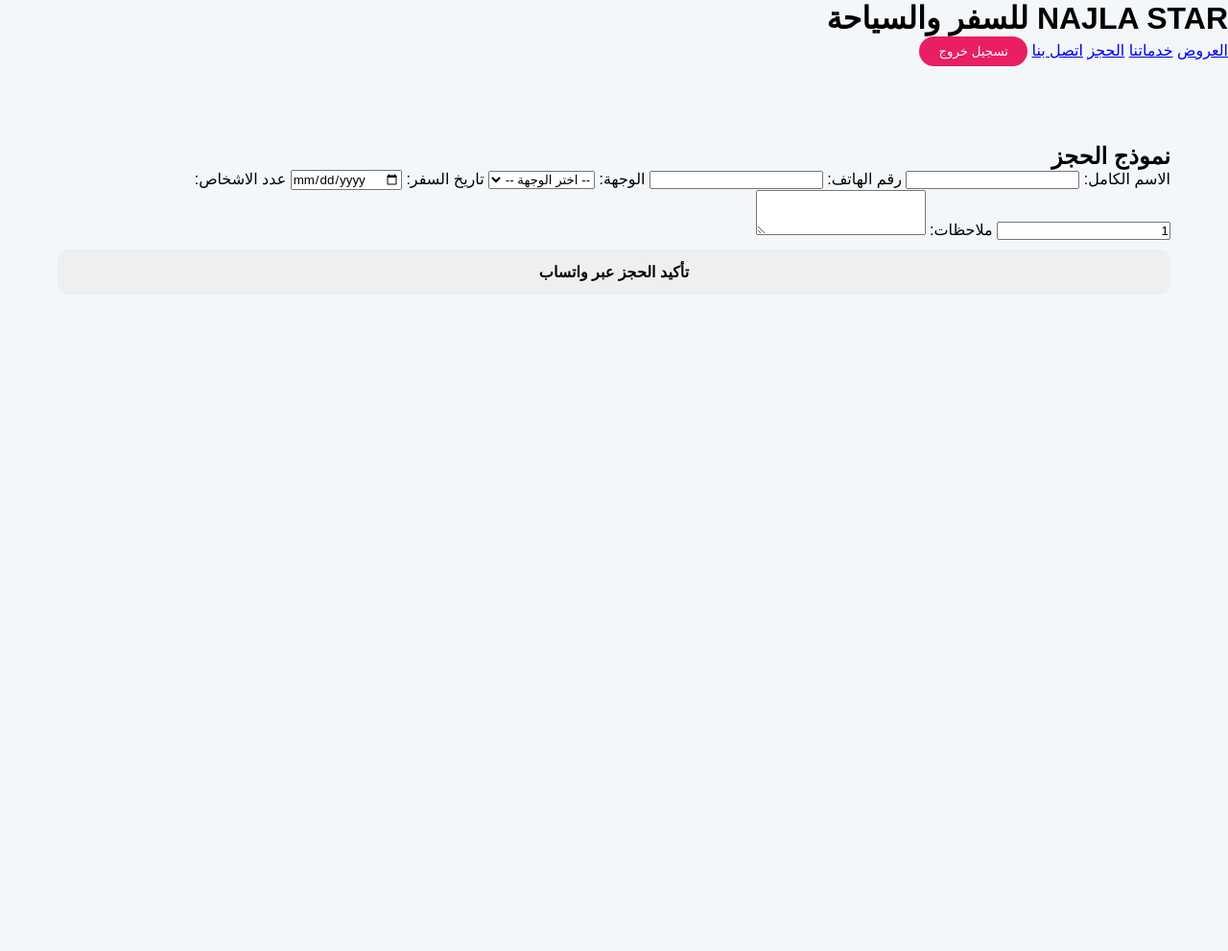
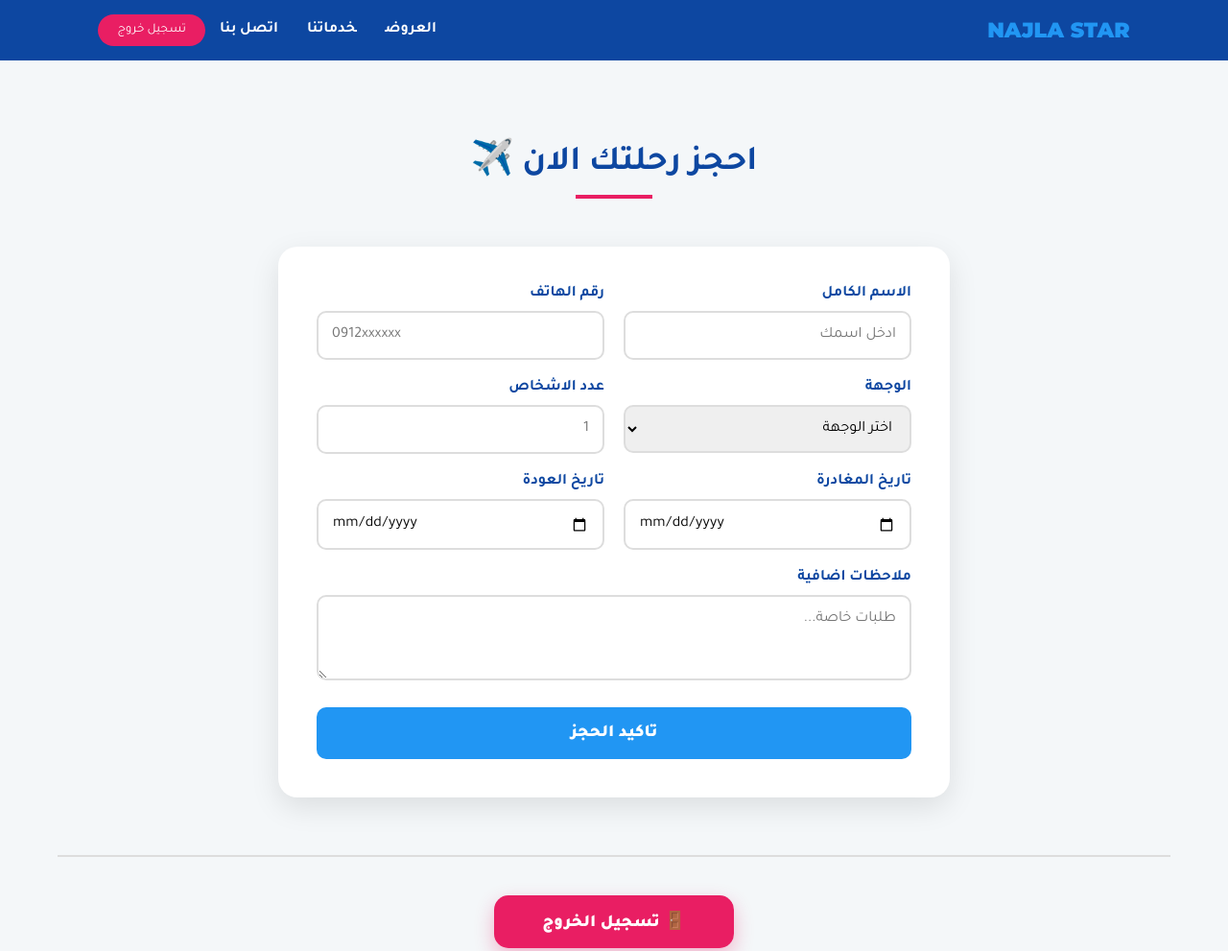
Before and after one commit to mhmaslam355-arch/safar-Travel1, a plain HTML site: page booking.html in a window 1280 px wide. Shown: the top 991 px of the page at 96% size. Before the commit the page ends 800 px from the top, so only its background shows below. Drawn offline with Linux system fonts and the light colour scheme.

Commit message:
Revamp booking.html layout and form elements
Updated the layout and form structure for the booking page, including new input fields and improved user interface elements.

```diff
--- a/booking.html
+++ b/booking.html
@@ -3,89 +3,60 @@
 <head>
 <meta charset="UTF-8">
 <meta name="viewport" content="width=device-width, initial-scale=1.0">
-  <title>الحجز - NAJLA STAR</title>
+<title>NAJLA STAR - الحجز</title>
+<link href="https://fonts.googleapis.com/css2?family=Tajawal:wght@400;700;900&family=Montserrat:wght@700;900&display=swap" rel="stylesheet">
 <link rel="stylesheet" href="style.css">
 </head>
 <body>
-  <header>
-    <h1>NAJLA STAR للسفر والسياحة</h1>
-    <nav>
-      <a href="offers.html">العروض</a>
-      <a href="services.html">خدماتنا</a>
-      <a href="booking.html">الحجز</a>
-      <a href="contact.html">اتصل بنا</a>
-      <button class="btn-logout" onclick="logout()">تسجيل خروج</button>
-    </nav>
-  </header>
-
-  <main class="container">
-    <h2>نموذج الحجز</h2>
-    <form id="bookingForm">
-
-      <label>الاسم الكامل:</label>
-      <input type="text" id="name" required>
-
-      <label>رقم الهاتف:</label>
-      <input type="tel" id="phone" required>
-
-      <label>الوجهة:</label>
+<header class="navbar"><div class="logo">NAJLA STAR</div><nav><a href="offers.html">العروض</a><a href="services.html">خدماتنا</a><a href="contact.html">اتصل بنا</a><button class="btn-logout" onclick="logout()">تسجيل خروج</button></nav></header>
+<div class="container">
+  <h2 class="section-title">احجز رحلتك الان ✈️</h2>
+  <form class="booking-form" onsubmit="alert('تم استلام طلب الحجز بنجاح. سوف نتواصل معك خلال 24 ساعة'); return false;">
+    <div class="form-row">
+      <div class="form-group">
+        <label>الاسم الكامل</label>
+        <input type="text" placeholder="ادخل اسمك" required>
+      </div>
+      <div class="form-group">
+        <label>رقم الهاتف</label>
+        <input type="tel" placeholder="0912xxxxxx" required>
+      </div>
+    </div>
+    <div class="form-row">
+      <div class="form-group">
+        <label>الوجهة</label>
         <select id="destinationSelect" required>
-        <option value="">-- اختر الوجهة --</option>
-        <option value="القاهرة">القاهرة</option>
-        <option value="دبي">دبي</option>
-        <option value="اسطنبول">اسطنبول</option>
-        <option value="جدة">جدة</option>
-        <option value="الرياض">الرياض</option>
+          <option>اختر الوجهة</option>
+          <option>القاهرة - مصر</option>
+          <option>دبي - الامارات</option>
+          <option>اسطنبول - تركيا</option>
         </select>
-
-      <label>تاريخ السفر:</label>
-      <input type="date" id="date" required>
-
-      <label>عدد الاشخاص:</label>
-      <input type="number" id="people" min="1" value="1" required>
-
-      <label>ملاحظات:</label>
-      <textarea id="notes" rows="3"></textarea>
-
-      <button type="submit" class="btn">تأكيد الحجز عبر واتساب</button>
+      </div>
+      <div class="form-group">
+        <label>عدد الاشخاص</label>
+        <input type="number" placeholder="1" min="1" required>
+      </div>
+    </div>
+    <div class="form-row">
+      <div class="form-group">
+        <label>تاريخ المغادرة</label>
+        <input type="date" required>
+      </div>
+      <div class="form-group">
+        <label>تاريخ العودة</label>
+        <input type="date" required>
+      </div>
+    </div>
+    <div class="form-group">
+      <label>ملاحظات اضافية</label>
+      <textarea rows="3" placeholder="طلبات خاصة..."></textarea>
+    </div>
+    <button type="submit" class="btn-book">تاكيد الحجز</button>
   </form>
-  </main>
-
+  <div class="logout-section">
+    <button class="btn-logout-big" onclick="logout()">🚪 تسجيل الخروج</button>
+  </div>
+</div>
 <script src="script.js"></script>
-  <script>
-    // كود ارسال الواتساب
-    document.getElementById('bookingForm').addEventListener('submit', function(e){
-      e.preventDefault();
-
-      let name = document.getElementById('name').value;
-      let phone = document.getElementById('phone').value;
-      let destination = document.getElementById('destinationSelect').value;
-      let date = document.getElementById('date').value;
-      let people = document.getElementById('people').value;
-      let notes = document.getElementById('notes').value;
-
-      let message = `🔔 *حجز جديد من موقع NAJLA STAR* 🔔%0A%0A
-*الاسم:* ${name}%0A
-*الرقم:* ${phone}%0A
-*الوجهة:* ${destination}%0A
-*التاريخ:* ${date}%0A
-*عدد الاشخاص:* ${people}%0A
-*الملاحظات:* ${notes}`;
-
-      // 👇 غيري الرقم دا لرقمك حق الواتساب. لازم يبدأ بـ 249
-      let myWhatsApp = "+249 96 128 8504";
-
-      window.open(`https://wa.me/${myWhatsApp}?text=${message}`, '_blank');
-    });
-
-    // عشان يختار الوجهة الجات من زر "احجز الان"
-    window.onload = function() {
-      let dest = localStorage.getItem('selectedDestination');
-      if(dest && document.getElementById('destinationSelect')){
-        document.getElementById('destinationSelect').value = dest;
-        localStorage.removeItem('selectedDestination');
-      }
-    }
-  </script>
 </body>
 </html>
```
Lines whose indentation alone changed are shown as unchanged.
